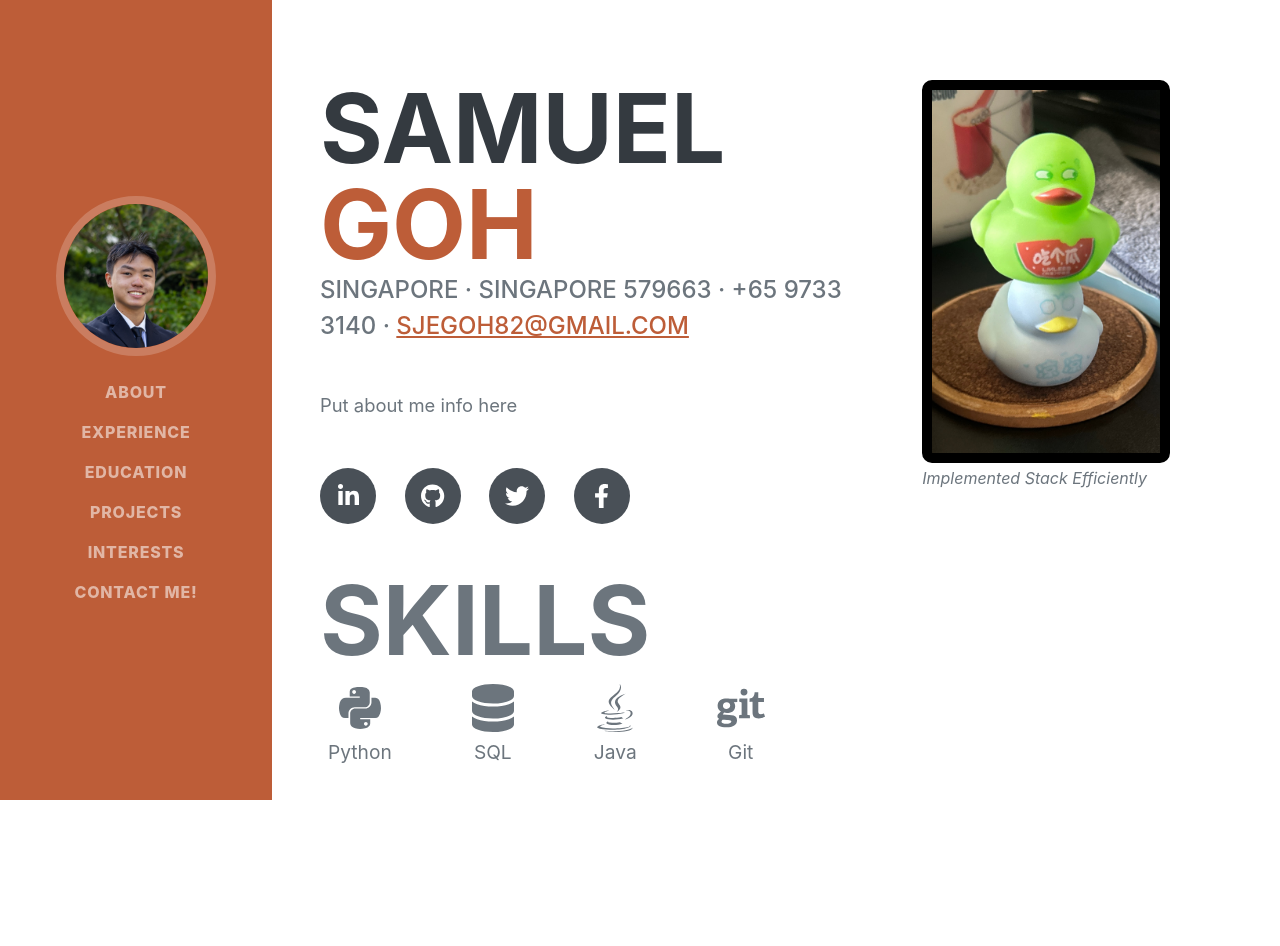
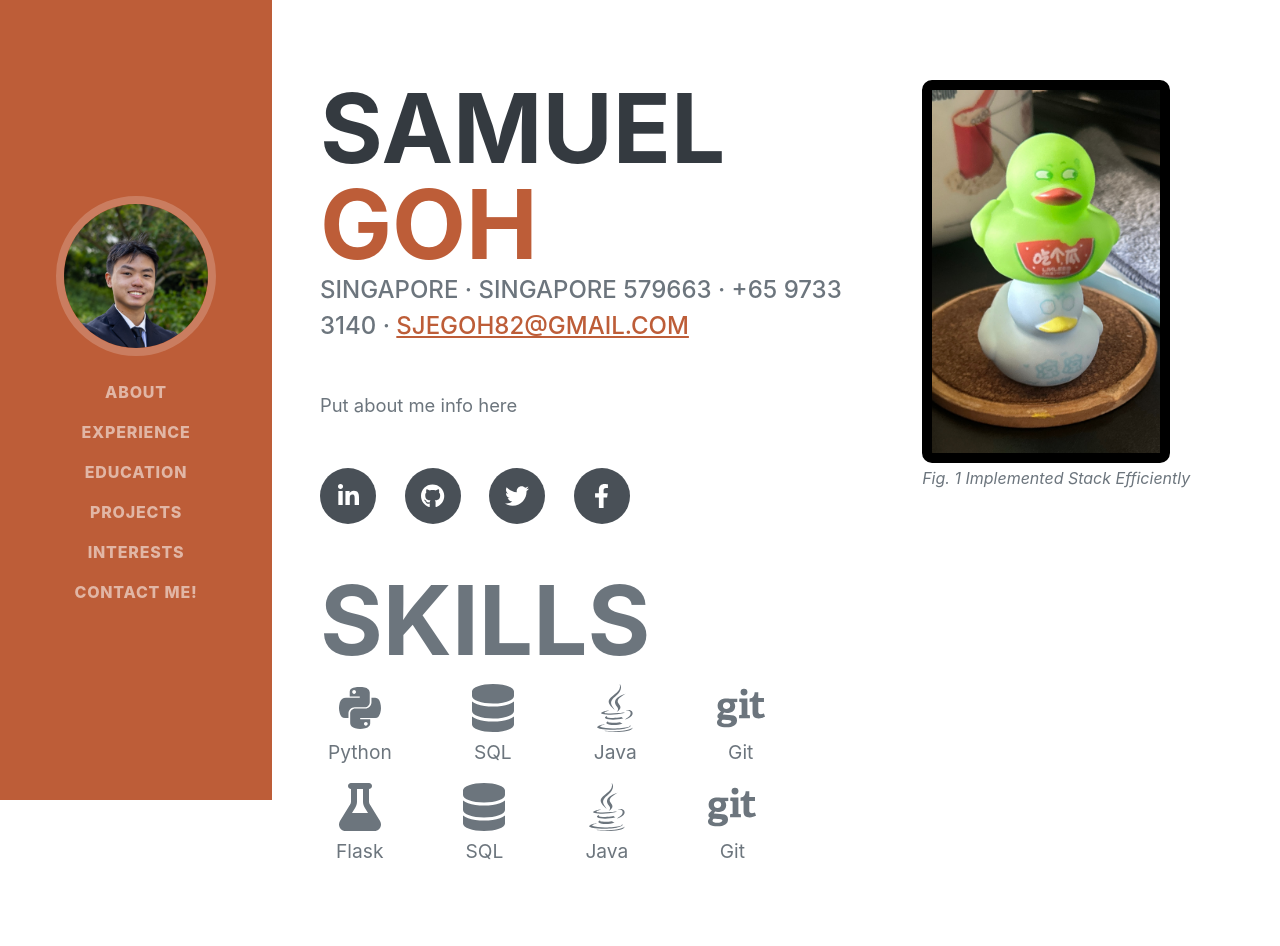
Before and after one commit to SJEGoh/website, a Flask app: page / in a window 1280 px wide. Before the commit the page ends 800 px from the top, so only its background shows below. Run offline with Flask 3, Linux system fonts and the light colour scheme; some libraries are stand-ins or nearby versions; some web fonts are replaced.

Commit message:
Added second row to main page skills.

```diff
--- a/templates/education.html
+++ b/templates/education.html
@@ -3,8 +3,7 @@
 {% block body %}
             <section  class = "mb-0" style = "margin-left: 1%">
                     <h1>
-                        Educa
-                        <span class = "text-primary" style = "margin-left: -1.5%">tion</span>
+                        <span class = "text-primary" style = "margin-left: -1.5%">Education</span>
                     </h1>
                     <p>
                         My current education (updated 29th October 2025)
--- a/templates/experience.html
+++ b/templates/experience.html
@@ -3,8 +3,7 @@
 {% block body %}
             <section  class = "mb-0" style = "margin-left: 1%">
                     <h1>
-                        Exper
-                        <span class = "text-primary" style = "margin-left: -1%">ience</span>
+                        <span class = "text-primary" style = "margin-left: -1%">Experience</span>
                     </h1>
                     <p>
                         My (very limited) work experience (updated 29th October 2025)
--- a/templates/index.html
+++ b/templates/index.html
@@ -41,12 +41,30 @@
                                 <figcaption>Git</figcaption>
                             </figure>
                         </div>
+                        <div class = "dev-icons" style = "margin-top: 1rem; margin-left: 1rem">
+                            <figure class="dev-icon">
+                                <i class="fa-solid fa-flask" aria-hidden="true"></i>
+                                <figcaption>Flask</figcaption>
+                            </figure>
+                            <figure class="dev-icon">
+                                <i class="fa fa-database" aria-hidden="true"></i>
+                                <figcaption>SQL</figcaption>
+                            </figure>
+                            <figure class="dev-icon">
+                                <i class="fa-brands fa-java" aria-hidden="true"></i>
+                                <figcaption>Java</figcaption>
+                            </figure>
+                            <figure class="dev-icon">
+                                <i class="fa-brands fa-git" aria-hidden="true"></i>
+                                <figcaption>Git</figcaption>
+                            </figure>
+                        </div>
                     </div>
                 </div>
                 <div>
                     <figure style = "margin-left: 20%">
                             <img class="sd-img" src="{{ url_for('static', filename = 'assets/img/stacked_ducks.jpeg') }}">
-                            <figcaption><i>Implemented Stack Efficiently</i></figcaption>
+                            <figcaption><i>Fig. 1 Implemented Stack Efficiently</i></figcaption>
                     </figure>
                 </div>
             </section>
```
